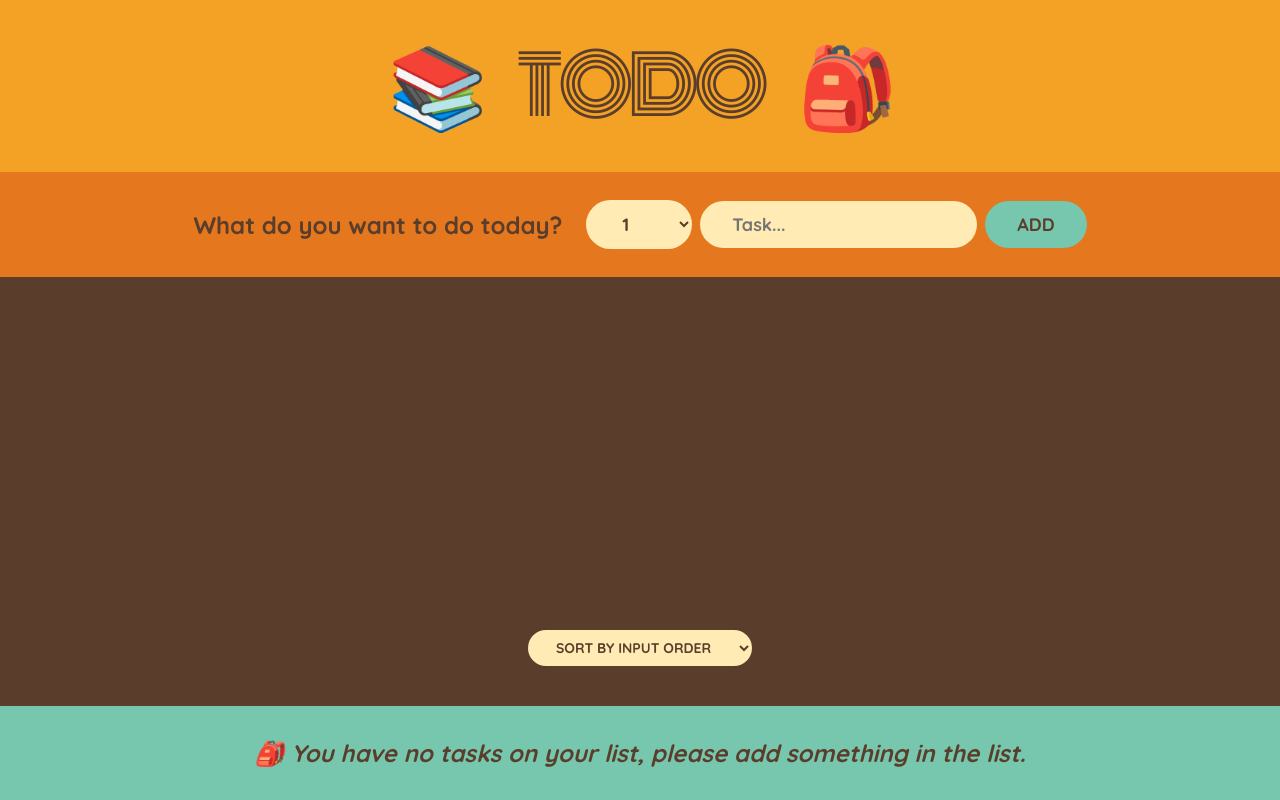
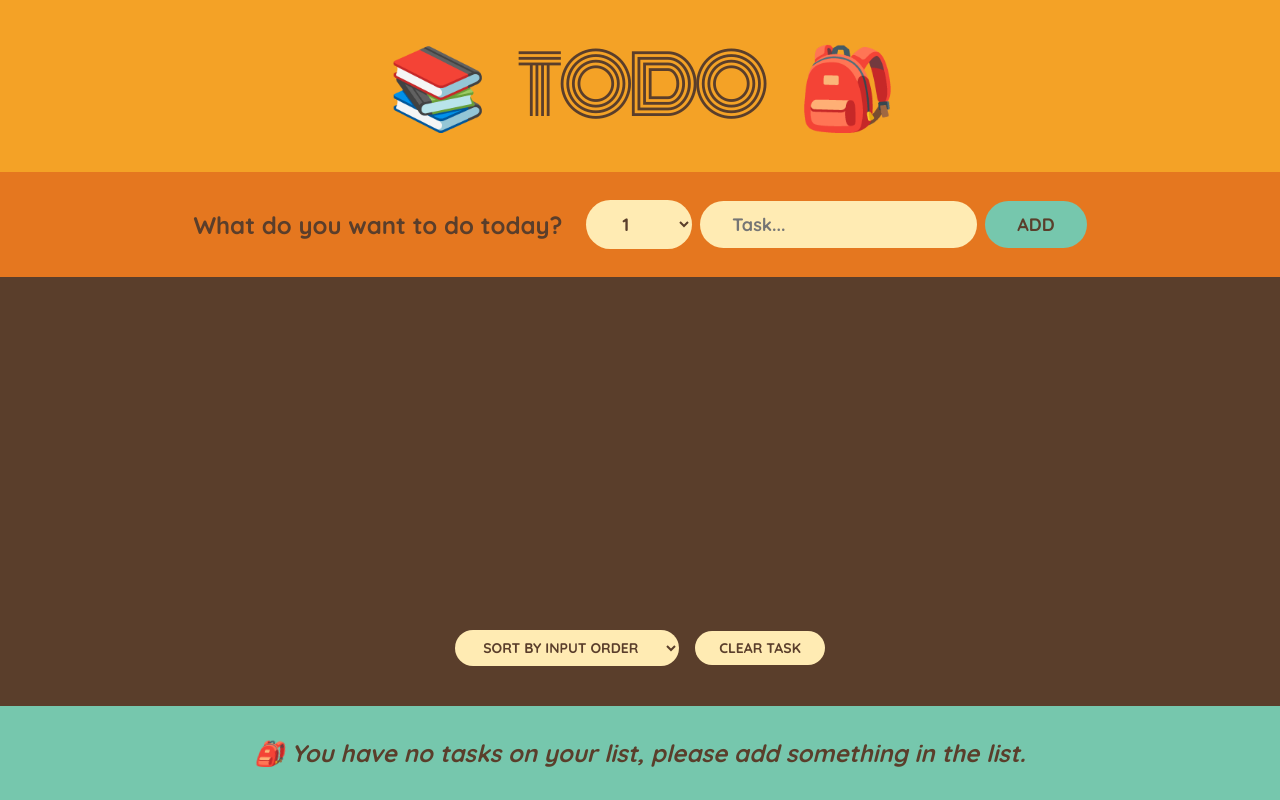
Before and after one commit to saurhub-git/TODO, a React (Vite) app: page / in a window 1280 px wide. Built offline with nearby package versions, Linux system fonts and the light colour scheme.

Commit message:
feat: allow users to clear all tasks

```diff
--- a/src/App.jsx
+++ b/src/App.jsx
@@ -23,6 +23,14 @@ function App() {
     );
   }
 
+  function handleClearTasks() {
+    if (items.length === 0) return;
+    const confirmed = window.confirm(
+      "Are you sure you want delete all your tasks?"
+    );
+    if (confirmed) setItems([]);
+  }
+
   return (
     <div className="app">
       <Logo />
@@ -31,6 +39,7 @@ function App() {
         items={items}
         onDeleteItem={handleDeleteItem}
         onToggleItem={handleToggleItem}
+        onClearTask={handleClearTasks}
       />
       <Stats items={items} />
     </div>
@@ -76,7 +85,7 @@ function Form({ onAddItems }) {
   );
 }
 
-function PackingList({ items, onDeleteItem, onToggleItem }) {
+function PackingList({ items, onDeleteItem, onToggleItem, onClearTask }) {
   const [sortBy, setSortBy] = useState("input");
 
   let sortedItems;
@@ -111,6 +120,9 @@ function PackingList({ items, onDeleteItem, onToggleItem }) {
           <option value="description">Sort by description</option>
           <option value="packed">Sort by task status</option>
         </select>
+        <button className="" onClick={onClearTask}>
+          Clear task
+        </button>
       </div>
     </div>
   );
```
